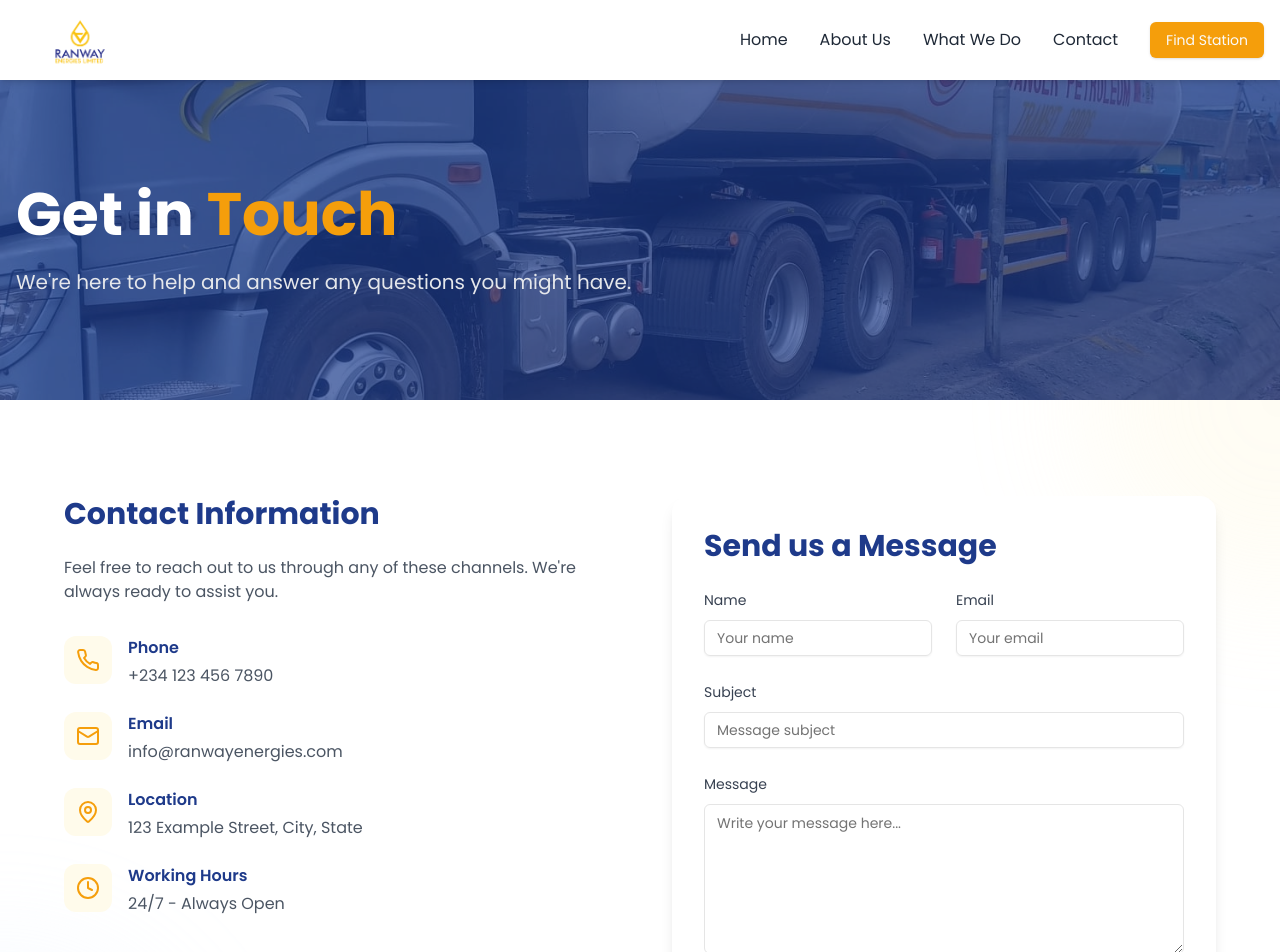
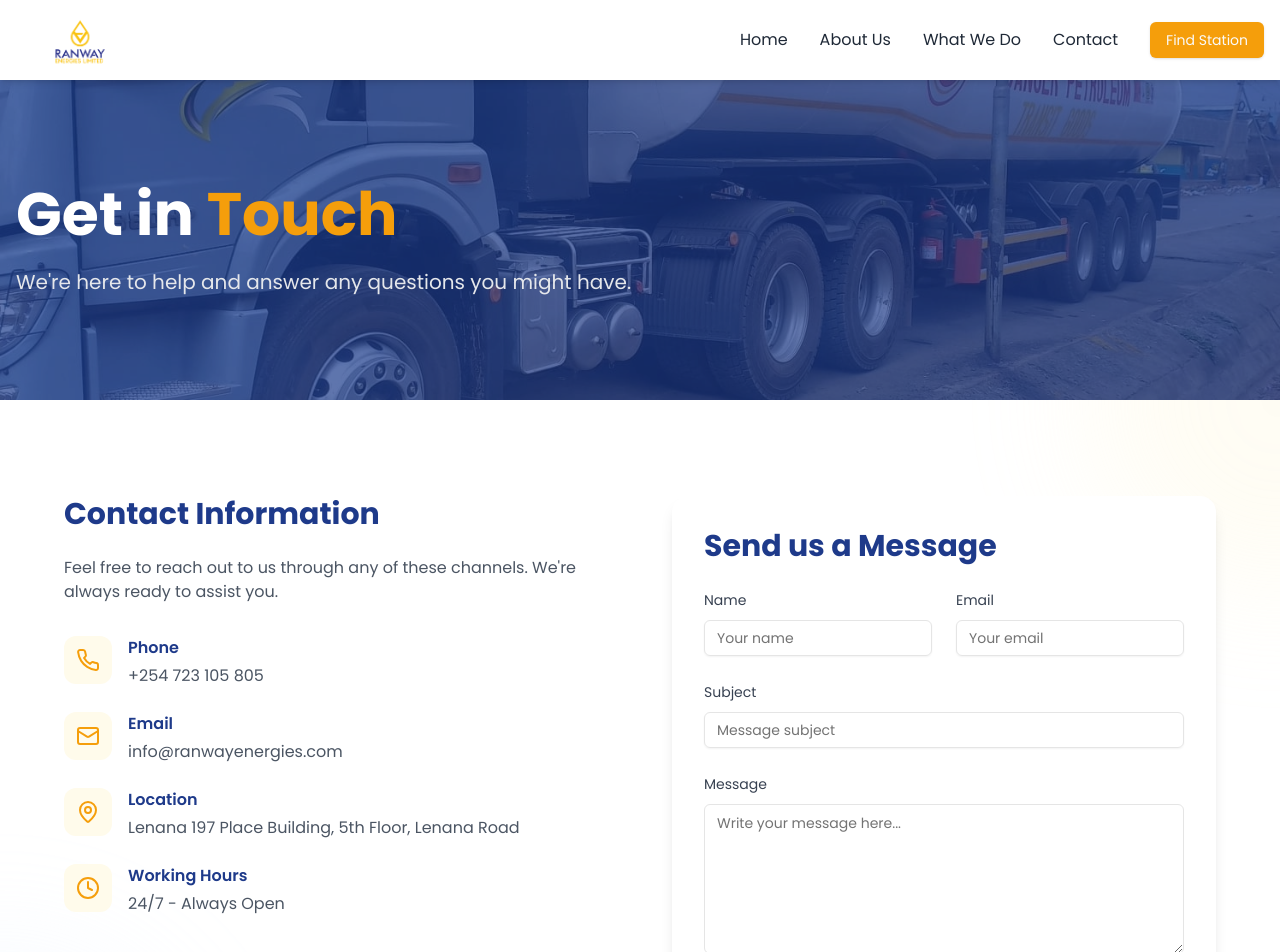
Before and after one commit to kulmidigital/ranwayenergies, a Next.js app: page /contact in a window 1280 px wide. Shown: the top 952 px of the page. Built offline with nearby package versions, Linux system fonts and the light colour scheme.

Commit message:
contact details update

```diff
--- a/app/contact/page.tsx
+++ b/app/contact/page.tsx
@@ -138,23 +138,23 @@ export default function ContactPage() {
 
 const contactInfo = [
   {
-    icon: <Phone className="h-6 w-6 text-amber-500" />,
+    icon: <Phone className='h-6 w-6 text-amber-500' />,
     title: "Phone",
-    details: "+234 123 456 7890"
+    details: "+254 723 105 805",
   },
   {
-    icon: <Mail className="h-6 w-6 text-amber-500" />,
+    icon: <Mail className='h-6 w-6 text-amber-500' />,
     title: "Email",
-    details: "info@ranwayenergies.com"
+    details: "info@ranwayenergies.com",
   },
   {
-    icon: <MapPin className="h-6 w-6 text-amber-500" />,
+    icon: <MapPin className='h-6 w-6 text-amber-500' />,
     title: "Location",
-    details: "123 Example Street, City, State"
+    details: "Lenana 197 Place Building, 5th Floor, Lenana Road",
   },
   {
-    icon: <Clock className="h-6 w-6 text-amber-500" />,
+    icon: <Clock className='h-6 w-6 text-amber-500' />,
     title: "Working Hours",
-    details: "24/7 - Always Open"
-  }
+    details: "24/7 - Always Open",
+  },
 ];
```
